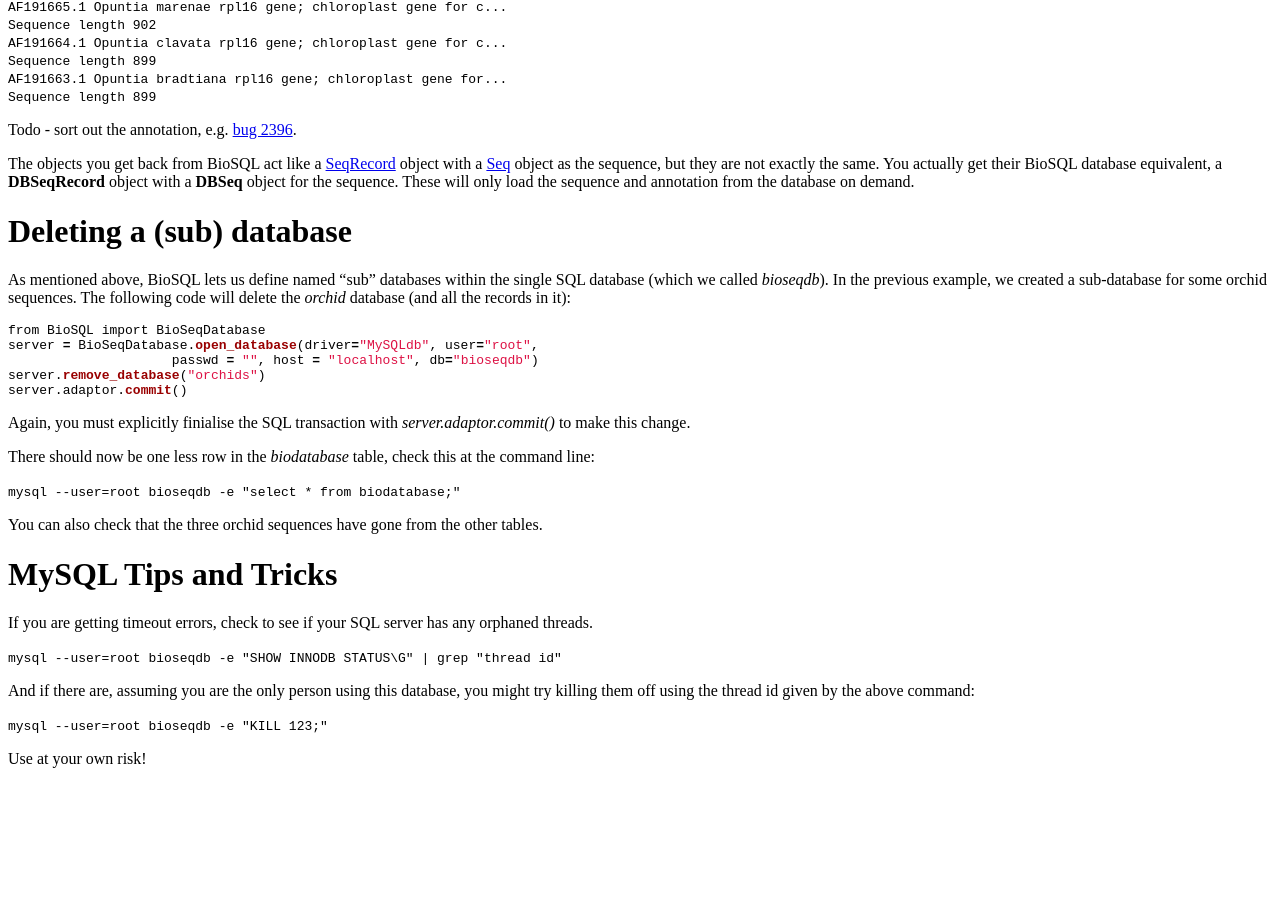
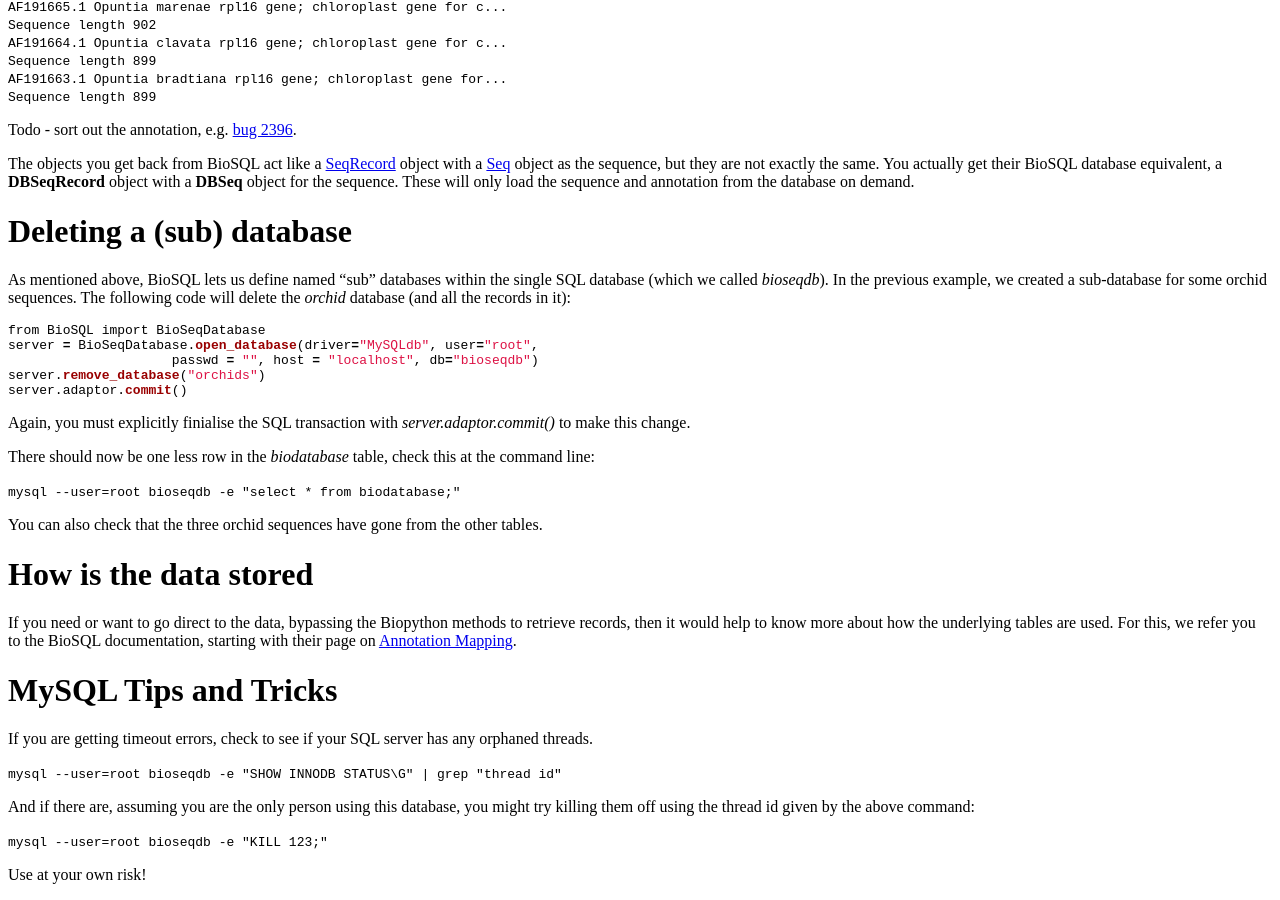
Before and after one commit to biopython/biopython.github.io, a Jekyll site: the page built from wiki/BioSQL.md, in a window 1280 px wide and 900 px high, scrolled down 4476 px. Built offline with Jekyll 4.4.1, drawn with Linux system fonts in a browser that asks for light colours; before the commit the page ends 5260 px from its top, so only the background shows below that.

Commit message:
Link to BioSQL wiki page on Annotation Mapping

```diff
--- a/wiki/BioSQL.md
+++ b/wiki/BioSQL.md
@@ -382,6 +382,15 @@ at the command line:
 You can also check that the three orchid sequences have gone from the
 other tables.
 
+How is the data stored
+======================
+
+If you need or want to go direct to the data, bypassing the Biopython
+methods to retrieve records, then it would help to know more about how
+the underlying tables are used. For this, we refer you to the BioSQL
+documentation, starting with their page on [Annotation
+Mapping](http://www.biosql.org/wiki/Annotation_Mapping).
+
 MySQL Tips and Tricks
 =====================
 
```
Also changed, not shown: 1 other file.
